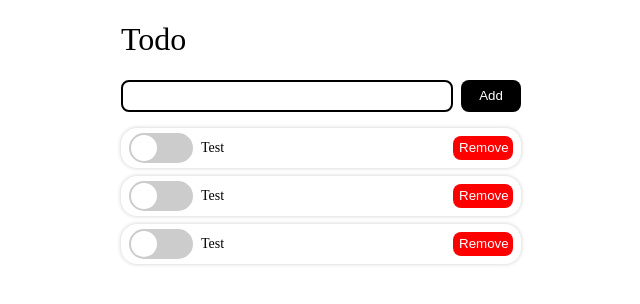
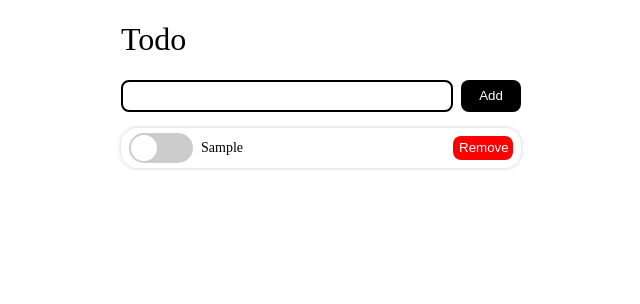
Before and after one commit to oridori2705/React-component-stroybook, a React (Vite) app: page / in a window 1280 px wide. Both pictures are taken after typing "Sample" into the empty fields and a click on the button "Add". Shown: the top 304 px of the page, without its empty margins (319-959 px from the left). Built offline with nearby package versions, Linux system fonts and the light colour scheme.

Commit message:
commit: Todo 앱 - Context API 적용

```diff
--- a/src/App.jsx
+++ b/src/App.jsx
@@ -2,6 +2,7 @@ import styled from '@emotion/styled'
 import Header from './components/Header'
 import TodoNewTaskForm from './components/TodoNewTaskForm'
 import TodoTaskList from './components/TodoTaskList'
+import TaskProvider from './contexts/TaskProvider'
 
 const Container = styled.div`
   width: 400px;
@@ -10,11 +11,13 @@ const Container = styled.div`
 
 function App() {
   return (
-    <Container>
-      <Header>Todo</Header>
-      <TodoNewTaskForm />
-      <TodoTaskList css={{ marginTop: 16 }} />
-    </Container>
+    <TaskProvider>
+      <Container>
+        <Header>Todo</Header>
+        <TodoNewTaskForm />
+        <TodoTaskList css={{ marginTop: 16 }} />
+      </Container>
+    </TaskProvider>
   )
 }
 
--- a/src/components/TodoNewTaskForm/index.jsx
+++ b/src/components/TodoNewTaskForm/index.jsx
@@ -1,6 +1,7 @@
 import styled from '@emotion/styled'
-import PropTypes from 'prop-types'
+
 import { useState } from 'react'
+import { useTasks } from '../../contexts/TaskProvider'
 
 const Form = styled.form`
   width: 400px;
@@ -30,8 +31,11 @@ const SubmitButton = styled.button`
 
 const TodoNewTaskForm = props => {
   const [task, setTask] = useState('')
+  const { addTask } = useTasks()
+
   const handleSubmit = e => {
     e.preventDefault()
+    addTask(task)
     setTask('')
   }
   return (
--- a/src/components/TodoTask/index.jsx
+++ b/src/components/TodoTask/index.jsx
@@ -1,6 +1,7 @@
 import styled from '@emotion/styled'
 import PropTypes from 'prop-types'
 import Toggle from '../Toggle'
+import { useTasks } from '../../contexts/TaskProvider'
 
 const ListItem = styled.li`
   display: flex;
@@ -20,6 +21,7 @@ const Content = styled.span`
   flex: 1;
   margin-left: 8px;
   font-size: 14px;
+  text-decoration: ${({ complete }) => (complete ? 'line-through' : 'none')};
 `
 
 const RemoveButton = styled.button`
@@ -33,17 +35,24 @@ const RemoveButton = styled.button`
   cursor: pointer;
 `
 //content는 provider를 받아서 처리
-const TodoTask = ({ content, complete, ...props }) => {
+const TodoTask = ({ id, content, complete, ...props }) => {
+  const { updateTask, removeTask } = useTasks()
   return (
-    <ListItem>
-      <Toggle on={complete} />
-      <Content>{content}</Content>
-      <RemoveButton>Remove</RemoveButton>
+    <ListItem
+      key={id}
+      {...props}>
+      <Toggle
+        on={complete}
+        onChange={e => updateTask(id, e.target.checked)}
+      />
+      <Content complete={complete}>{content}</Content>
+      <RemoveButton onClick={() => removeTask(id)}>Remove</RemoveButton>
     </ListItem>
   )
 }
 
 TodoTask.propTypes = {
+  id: PropTypes.string,
   content: PropTypes.string,
   complete: PropTypes.bool,
   props: PropTypes.object
--- a/src/components/TodoTaskList/index.jsx
+++ b/src/components/TodoTaskList/index.jsx
@@ -1,5 +1,6 @@
 import styled from '@emotion/styled'
 import TodoTask from '../TodoTask'
+import { useTasks } from '../../contexts/TaskProvider'
 
 const UnorderedList = styled.ul`
   width: 400px;
@@ -8,18 +9,24 @@ const UnorderedList = styled.ul`
 
   & > li {
     //첫 번째 li태그를 제외한다.
-    &:not(:first-child) {
+    &:not(:first-of-child) {
       margin-top: 8px;
     }
   }
 `
 
 const TodoTaskList = props => {
+  const { tasks } = useTasks()
   return (
     <UnorderedList {...props}>
-      <TodoTask content="Test" />
-      <TodoTask content="Test" />
-      <TodoTask content="Test" />
+      {tasks.map(item => (
+        <TodoTask
+          key={item.id}
+          id={item.id}
+          content={item.content}
+          complete={item.complete}
+        />
+      ))}
     </UnorderedList>
   )
 }
```
